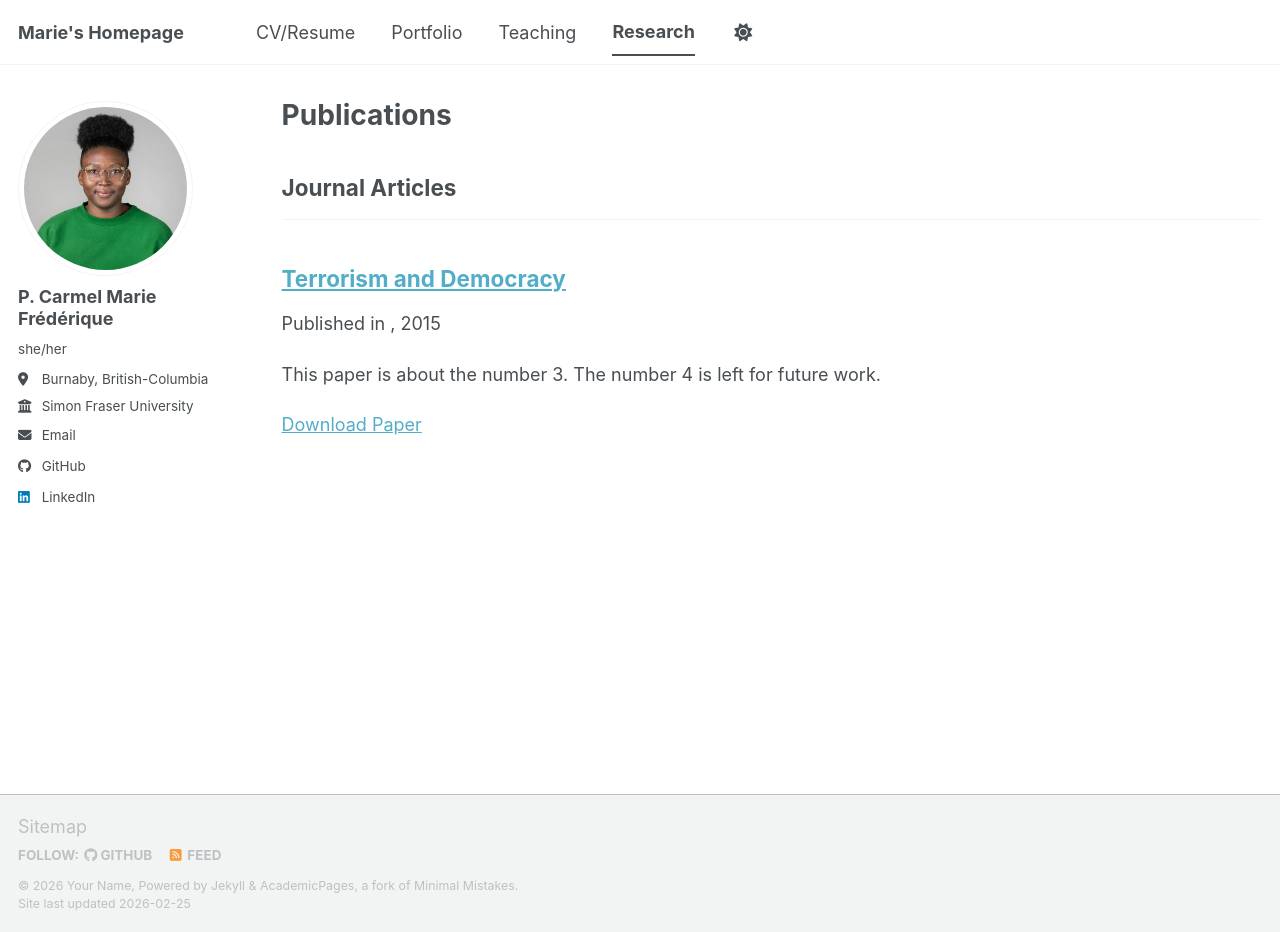
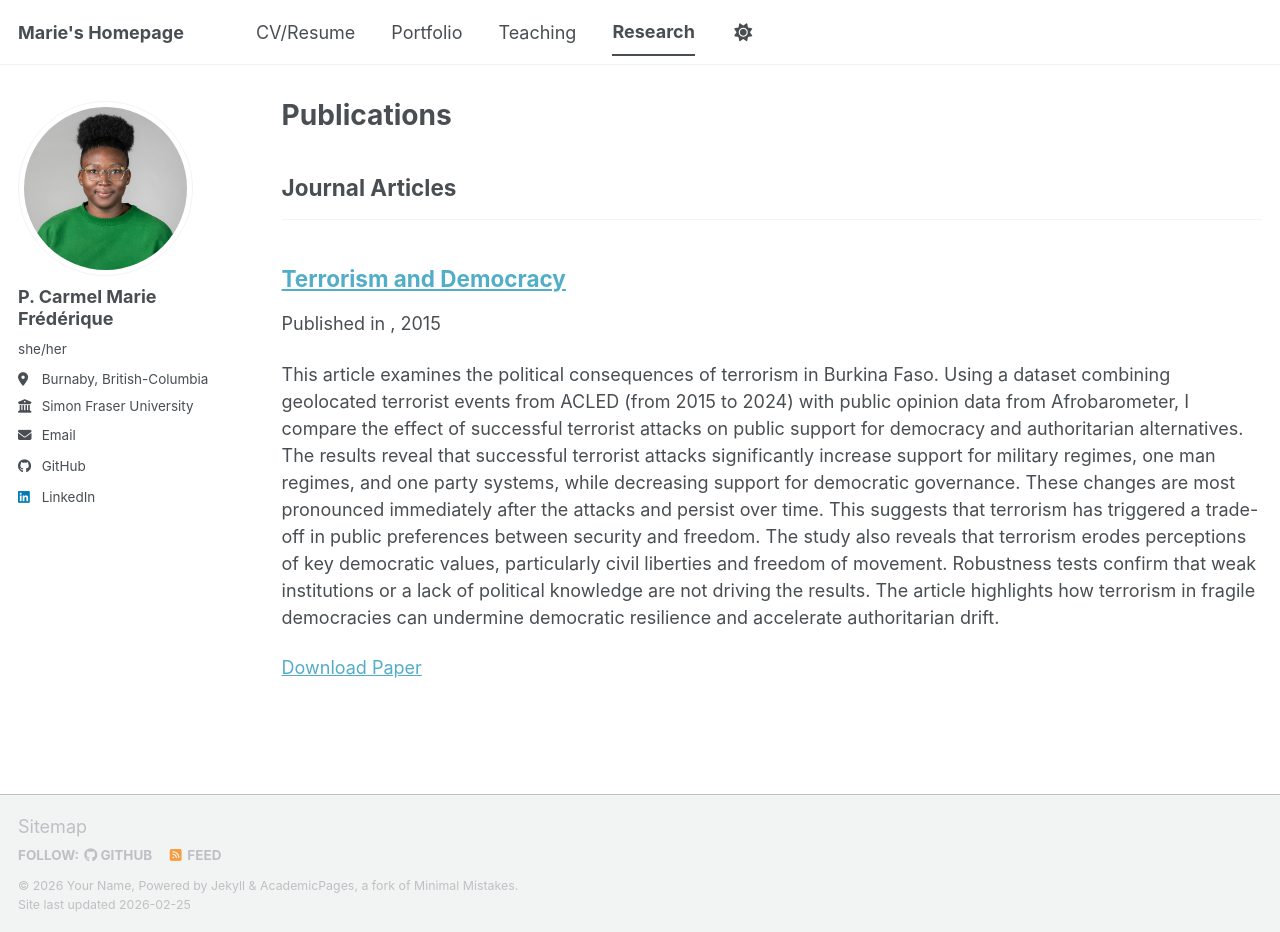
Before and after one commit to appgpk/appgpk.github.io, a Jekyll site: the page built from _pages/publications.html, in a window 1280 px wide and 932 px high. Built offline with Jekyll 4.4.1, drawn with Linux system fonts in a browser that asks for light colours; a script bundle is joined from its source files by our own code; library files that are not in the unit come from our copies.

Commit message:
Update and rename 2015-10-01-paper-title-number-3.md to terrorism-paper.md

```diff
--- a/_publications/2015-10-01-paper-title-number-3.md
+++ b/_publications/terrorism-paper.md
@@ -3,9 +3,8 @@
 collection: publications
 category: manuscripts
 permalink: /publication/2015-10-01-paper-title-number-3
-excerpt: 'This paper is about the number 3. The number 4 is left for future work.'
 date: 2015-10-01
-paperurl: 'https://academicpages.github.io/files/paper3.pdf'
+paperurl: 'https://academicpages.github.io/files/Terrorism___Democracy___BF.pdf'
 ---
 
 This article examines the political consequences of terrorism in Burkina Faso. Using a dataset combining geolocated terrorist events from ACLED (from 2015 to 2024) with public opinion data from Afrobarometer, I compare the effect of successful terrorist attacks on public support for democracy and authoritarian alternatives. The results reveal that successful terrorist attacks significantly increase support for military regimes, one man regimes, and one party systems, while decreasing support for democratic governance. These changes are most pronounced immediately after the attacks and persist over time. This suggests that terrorism has triggered a trade-off in public preferences between security and freedom. The study also reveals that terrorism erodes perceptions of key democratic values, particularly civil liberties and freedom of movement. Robustness tests confirm that weak institutions or a lack of political knowledge are not driving the results. The article highlights how terrorism in fragile democracies can undermine democratic resilience and accelerate authoritarian drift.
```
